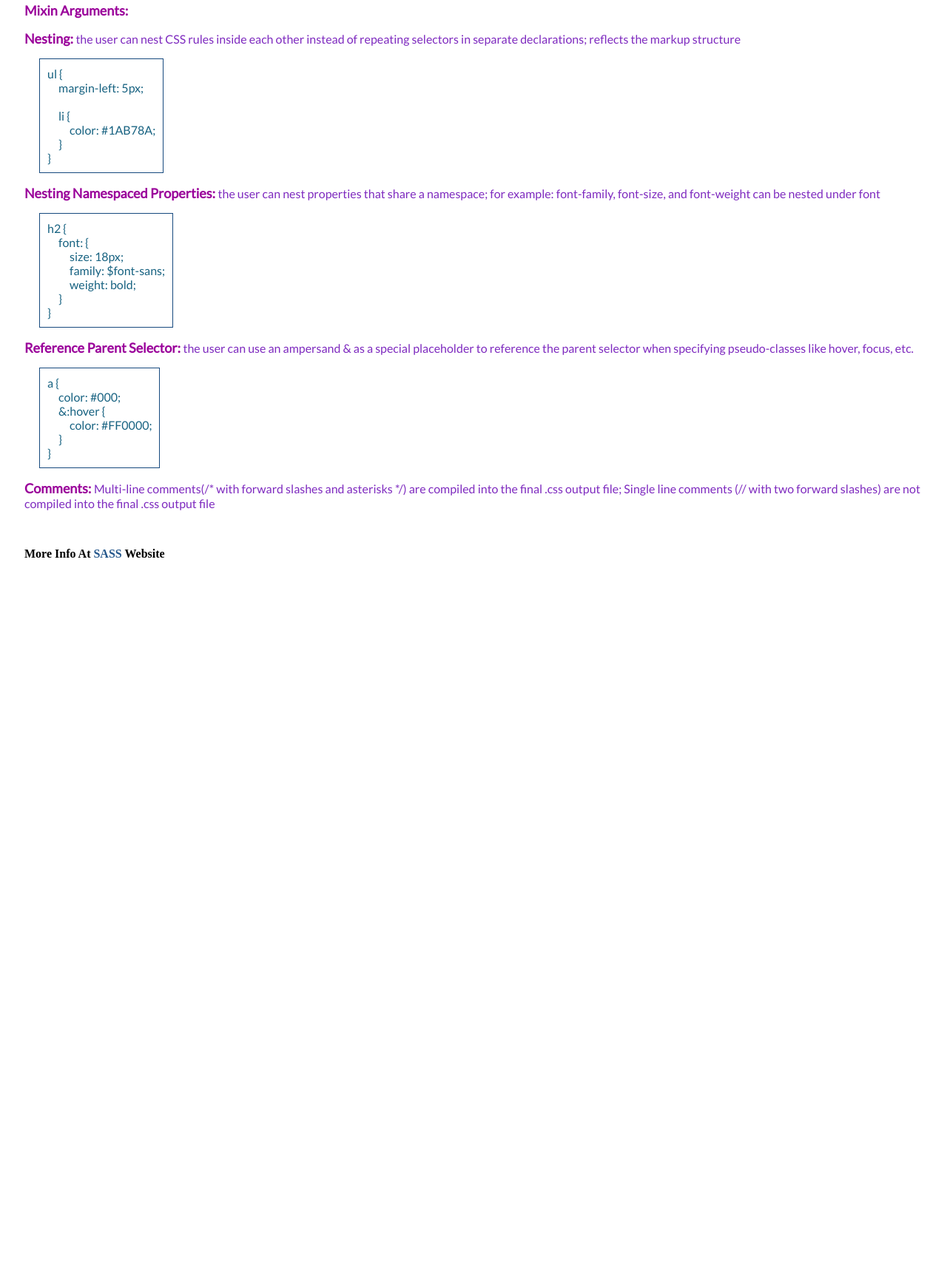
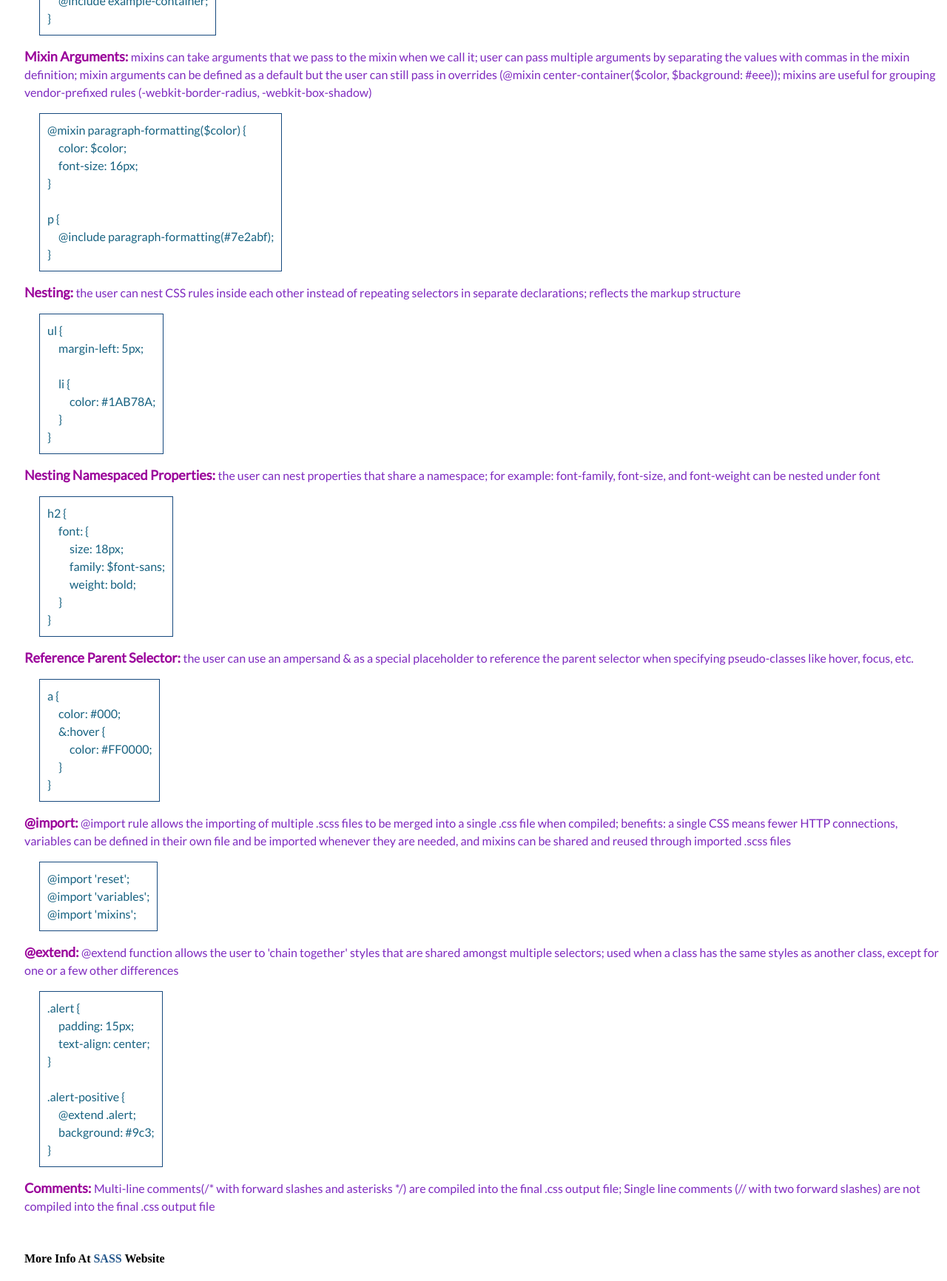
Before and after one commit to swanie21/sass-discovery, a plain HTML site: page index.html in a window 1280 px wide. Shown: the part 604-2336 px from the top of the page at 74% size. Before the commit the page ends 1383 px from the top, so only its background shows below. Drawn offline with Linux system fonts and the light colour scheme.

Commit message:
add extend and import definitions

```diff
--- a/index.html
+++ b/index.html
@@ -36,7 +36,16 @@
       }
     </p>
     <p>
-      <span class='feature'>Mixin Arguments: </span>
+      <span class='feature'>Mixin Arguments: </span>mixins can take arguments that we pass to the mixin when we call it; user can pass multiple arguments by separating the values with commas in the mixin definition; mixin arguments can be defined as a default but the user can still pass in overrides (@mixin center-container($color, $background: #eee)); mixins are useful for grouping vendor-prefixed rules (-webkit-border-radius, -webkit-box-shadow)
+    </p>
+    <p class='example'>
+      @mixin paragraph-formatting($color) { <br>
+        <span class='indent'>color: $color; </span><br>
+        <span class='indent'>font-size: 16px; </span><br>
+      } <br><br>
+      p { <br>
+        <span class='indent'>@include paragraph-formatting(#7e2abf); </span><br>
+      }
     </p>
     <p>
       <span class='feature'>Nesting: </span>the user can nest CSS rules inside each other instead of repeating selectors in separate declarations; reflects the markup structure
@@ -74,6 +83,27 @@
       }
     </p>
     <p>
+      <span class='feature'>@import: </span>@import rule allows the importing of multiple .scss files to be merged into a single .css file when compiled; benefits: a single CSS means fewer HTTP connections, variables can be defined in their own file and be imported whenever they are needed, and mixins can be shared and reused through imported .scss files
+    </p>
+    <p class='example'>
+      @import 'reset'; <br>
+      @import 'variables'; <br>
+      @import 'mixins';
+    </p>
+    <p>
+      <span class='feature'>@extend: </span>@extend function allows the user to 'chain together' styles that are shared amongst multiple selectors; used when a class has the same styles as another class, except for one or a few other differences
+    <p>
+    <p class='example'>
+      .alert { <br>
+        <span class='indent'>padding: 15px; </span><br>
+        <span class='indent'>text-align: center; </span><br>
+      } <br><br>
+      .alert-positive { <br>
+        <span class='indent'>@extend .alert; </span><br>
+        <span class='indent'>background: #9c3; </span><br>
+      }
+    </p>
+    <p>
       <span class='feature'>Comments: </span>Multi-line comments(/* with forward slashes and asterisks */) are compiled into the final .css output file; Single line comments (// with two forward slashes) are not compiled into the final .css output file
     </p>
     <h4><a href="http://sass-lang.com/" target="_blank">More info at <span class='link'>SASS</span> Website</a></h4>
--- a/style.scss
+++ b/style.scss
@@ -19,6 +19,7 @@ $font-sans: 'Lato', sans-serif;
   color: $color;
   font-size: 16px;
   font-family: $font-sans;
+  line-height: 1.5em;
 }
 
 // pass color into mixin
@@ -51,7 +52,6 @@ a {
     color: #23568b;
   }
 }
-
 
 // span elements
 .feature {
```
Also changed, not shown: style.css, 1 other file.
